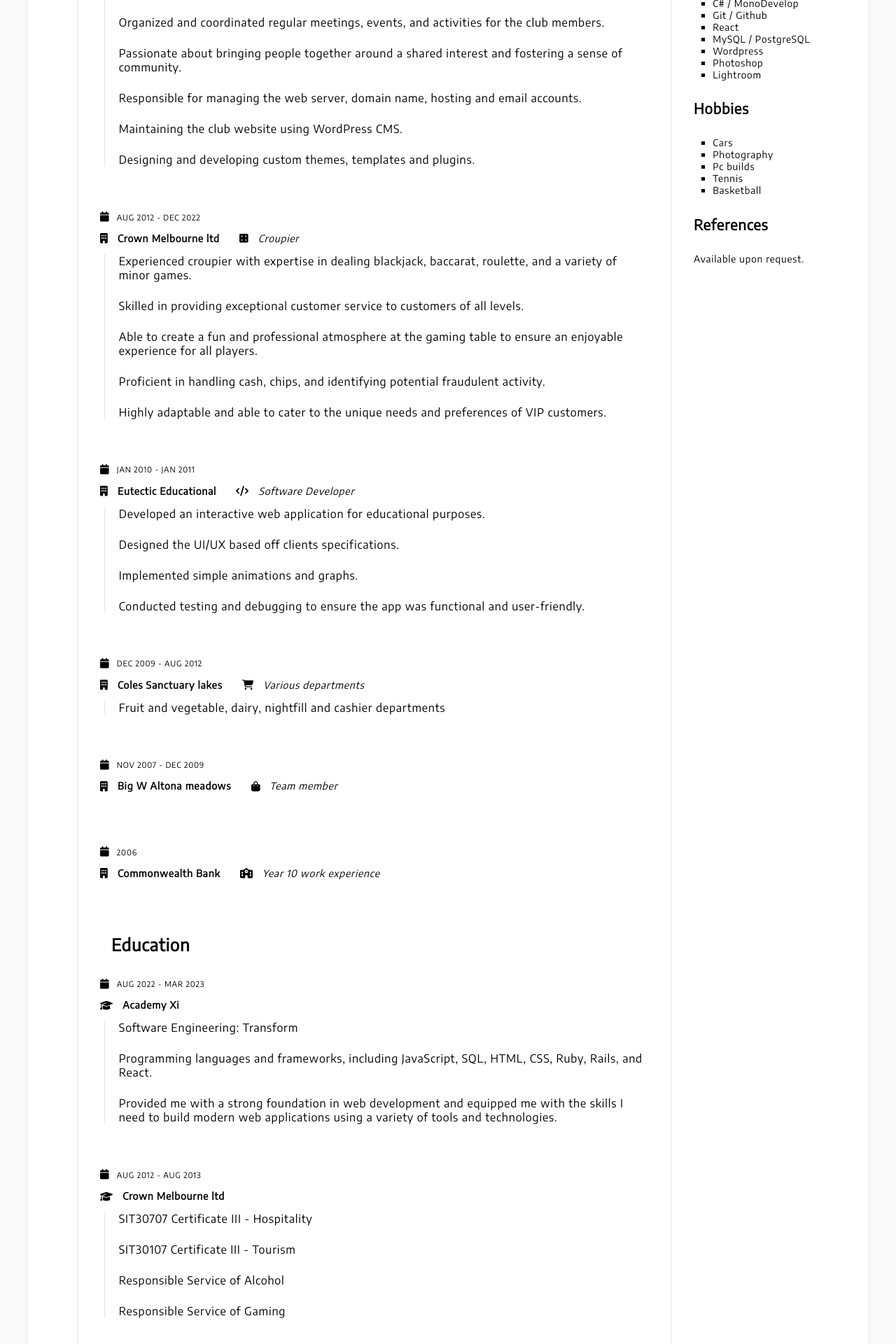
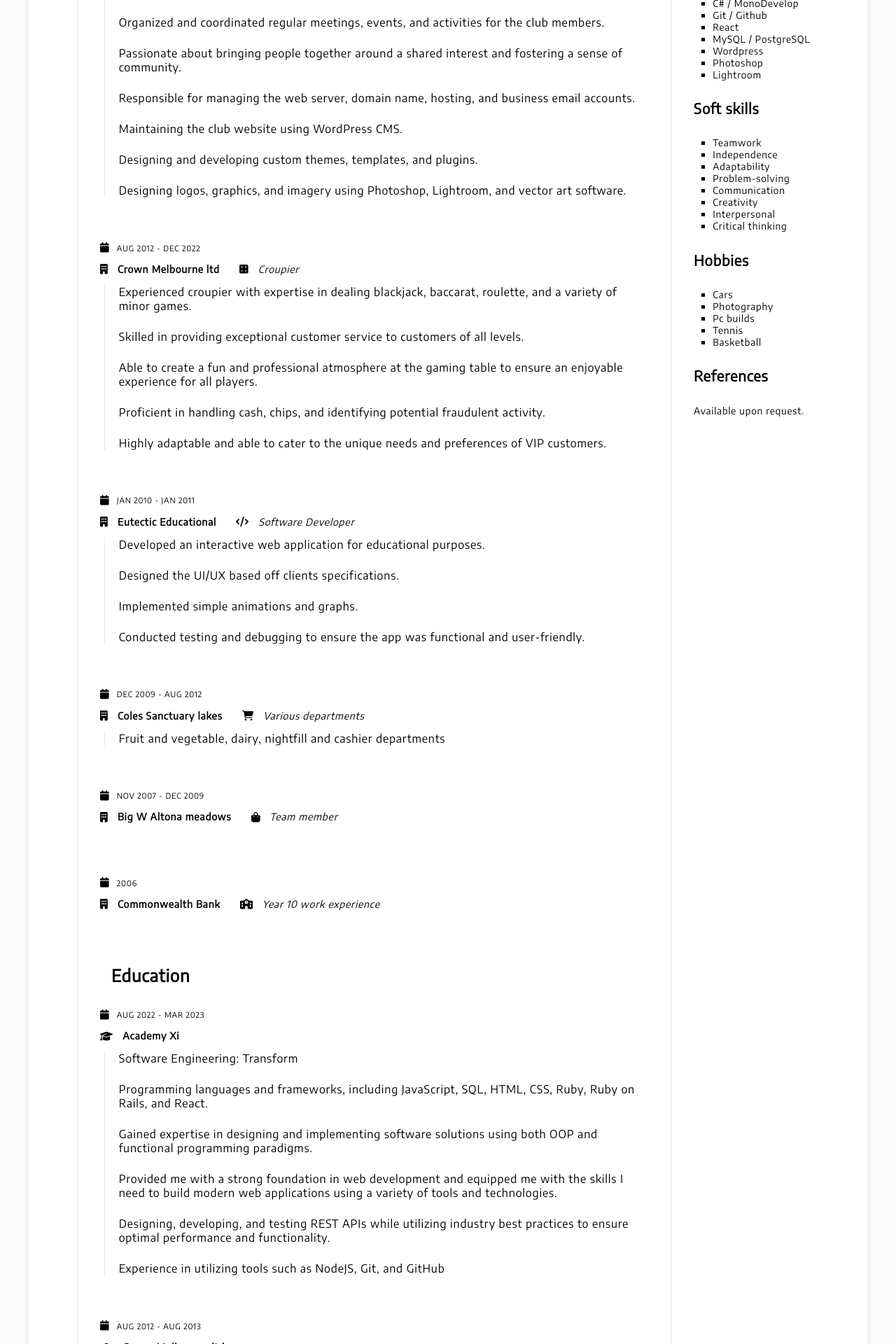
Before and after one commit to bl2408/resume-v1, a React (Vite) app: page / in a window 1280 px wide. Shown: the part 440-2360 px from the top of the page at 70% size. Built offline with nearby package versions, Linux system fonts and the light colour scheme.

Commit message:
Updated content

```diff
--- a/src/Resume.jsx
+++ b/src/Resume.jsx
@@ -1,13 +1,14 @@
 import "./style.css"
 import "./style-print.css"
 
-import { itemHobbies, itemSkills, itemSocials } from "./content/items";
+import { itemHobbies, itemSkills, itemSocials, itemSoftSkills } from "./content/items";
 import { CONTENT_CROWN } from "./content/box-crown";
 import { CONTENT_EUTECTIC } from "./content/box-eutectic";
 import { CONTENT_BIGW, CONTENT_CBA, CONTENT_COLES } from "./content/box-other";
 import { EDU_AXI, EDU_CROWN, EDU_VU_FOOTS, EDU_VU_SA } from "./content/box-edu";
 import { CONTENT_AE } from "./content/box-ae";
 import Box from "./Box";
+import { CONTENT_LD } from "./content/box-ld";
 
 
 export default function Resume(){
@@ -49,19 +50,30 @@
                     <Box {...CONTENT_BIGW}/>
                     <Box {...CONTENT_CBA}/>
 
-
                 <h2>Education</h2>
                     <Box {...EDU_AXI}/>
                     <Box {...EDU_CROWN}/>
                     <Box {...EDU_VU_FOOTS}/>
+                <div className='page-break'></div>
                     <Box {...EDU_VU_SA}/>
+
+                <h2>Projects</h2>
+                    <Box {...CONTENT_LD}/>
             </section>
             <aside>
                 <article>
-                    <h2>Skills</h2>
+                    <h2>Hard skills</h2>
                     <ul>
                         {
                             itemSkills.map(item=><li key={item.label}>{item.label}</li>)
+                        }
+                    </ul>
+                </article>
+                <article>
+                    <h2>Soft skills</h2>
+                    <ul>
+                        {
+                            itemSoftSkills.map(item=><li key={item.label}>{item.label}</li>)
                         }
                     </ul>
                 </article>
--- a/src/content/box-ae.jsx
+++ b/src/content/box-ae.jsx
@@ -1,4 +1,5 @@
-import { faCarSide } from "@fortawesome/free-solid-svg-icons";
+import { faCarSide, faExternalLink } from "@fortawesome/free-solid-svg-icons";
+import { FontAwesomeIcon } from "@fortawesome/react-fontawesome";
 
 export const CONTENT_AE = {
     title: {
@@ -6,7 +7,12 @@
         label: "Co-Founder / Web master"
     },
     company: {
-        label: "Absolute Enthusiasts"
+        label: (
+            <>
+                Absolute Enthusiasts
+                &nbsp;<a href="https://aeclub.com.au" target="_blank"><FontAwesomeIcon icon={faExternalLink} /></a>
+            </>
+        )
     },
     dates: {
         start: "JUL 2019",
@@ -17,9 +23,10 @@
             <li>Co-founded and manage a car club for car enthusiasts.</li>
             <li>Organized and coordinated regular meetings, events, and activities for the club members.</li>
             <li>Passionate about bringing people together around a shared interest and fostering a sense of community. </li>
-            <li>Responsible for managing the web server, domain name, hosting and email accounts.</li>
+            <li>Responsible for managing the web server, domain name, hosting, and business email accounts.</li>
             <li>Maintaining the club website using WordPress CMS.</li>
-            <li>Designing and developing custom themes, templates and plugins.</li>
+            <li>Designing and developing custom themes, templates, and plugins.</li>
+            <li>Designing logos, graphics, and imagery using Photoshop, Lightroom, and vector art software.</li>
         </ul>
     )
 }
--- a/src/content/box-edu.jsx
+++ b/src/content/box-edu.jsx
@@ -12,8 +12,17 @@
     content: (
         <ul>
             <li>Software Engineering: Transform</li>
-            <li>Programming languages and frameworks, including JavaScript, SQL, HTML, CSS, Ruby, Rails, and React.</li>
-            <li>Provided me with a strong foundation in web development and equipped me with the skills I need to build modern web applications using a variety of tools and technologies.</li>
+            <li>Programming languages and frameworks, including JavaScript, SQL, HTML, CSS, Ruby, Ruby on Rails, and React.</li>
+            <li>Gained expertise in designing and implementing software solutions using both OOP and functional programming paradigms.</li>
+            <li>
+                Provided me with a strong foundation in web development and equipped me with the skills I need to build modern
+                web applications using a variety of tools and technologies.
+            </li>
+            <li>
+               Designing, developing, and testing REST APIs while utilizing industry best practices to ensure optimal performance
+               and functionality.
+            </li>
+            <li>Experience in utilizing tools such as NodeJS, Git, and GitHub</li>
         </ul>
     )
 }
--- /dev/null
+++ b/src/content/box-ld.jsx
@@ -0,0 +1,39 @@
+import { faDiagramProject, faExternalLink } from "@fortawesome/free-solid-svg-icons";
+import { FontAwesomeIcon } from "@fortawesome/react-fontawesome";
+
+export const CONTENT_LD = {
+    company: {
+        icon: faDiagramProject,
+        label: (
+            <>
+                Lateduck
+                &nbsp;<a href="https://lateduck.com" target="_blank"><FontAwesomeIcon icon={faExternalLink} /></a>
+            </>
+        )
+    },
+    dates: {
+        start: "JUN 2020",
+        end: "PRESENT"
+    },
+    content: (
+        <ul>
+            <li>
+                My brother and I combined our artistic and programming talents to design and develop a mobile game that
+                showcased our shared passion for creativity. Together, we leveraged our skillsets, with my brother creating
+                the art and graphics while I brought the game to life through programming.
+            </li>
+            <li>
+                Utilized the power of the Unity game engine and C# language with MonoDevelop.
+            </li>
+            <li>Experienced using XCode and Gradle to test and deploy on iOS and Android.</li>
+            <li>
+                Android <a href="https://play.google.com/store/apps/details?id=com.lateduck.swoopy" target="_blank"><FontAwesomeIcon icon={faExternalLink} /></a>
+                &nbsp;/&nbsp;
+                iOS <a href="https://apps.apple.com/au/app/swoopy/id1597233599" target="_blank"><FontAwesomeIcon icon={faExternalLink} /></a>
+            </li>
+            <li>
+
+            </li>
+        </ul>
+    )
+}
--- a/src/content/items.jsx
+++ b/src/content/items.jsx
@@ -33,3 +33,14 @@
     { label: "Tennis" },
     { label: "Basketball" },
 ]
+
+export const itemSoftSkills = [
+    { label: "Teamwork" },
+    { label: "Independence" },
+    { label: "Adaptability" },
+    { label: "Problem-solving" },
+    { label: "Communication" },
+    { label: "Creativity" },
+    { label: "Interpersonal" },
+    { label: "Critical thinking" },
+]
--- a/src/main.jsx
+++ b/src/main.jsx
@@ -1,9 +1,5 @@
 import React from 'react'
 import ReactDOM from 'react-dom/client'
-
-// import "./resume.css"
-// import './print.css'
-// import Resume from './Resume'
 import Resume from './Resume'
 
 ReactDOM.createRoot(document.getElementById('root')).render(
```
